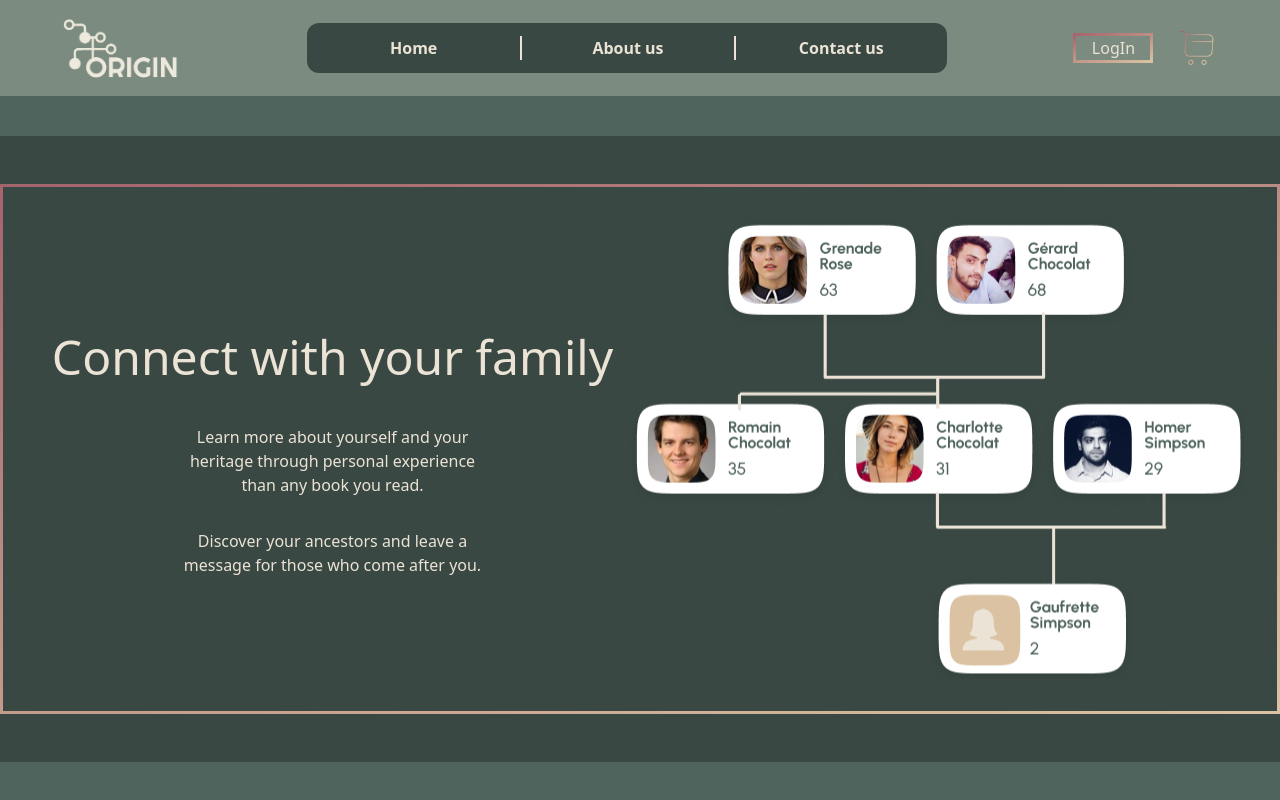
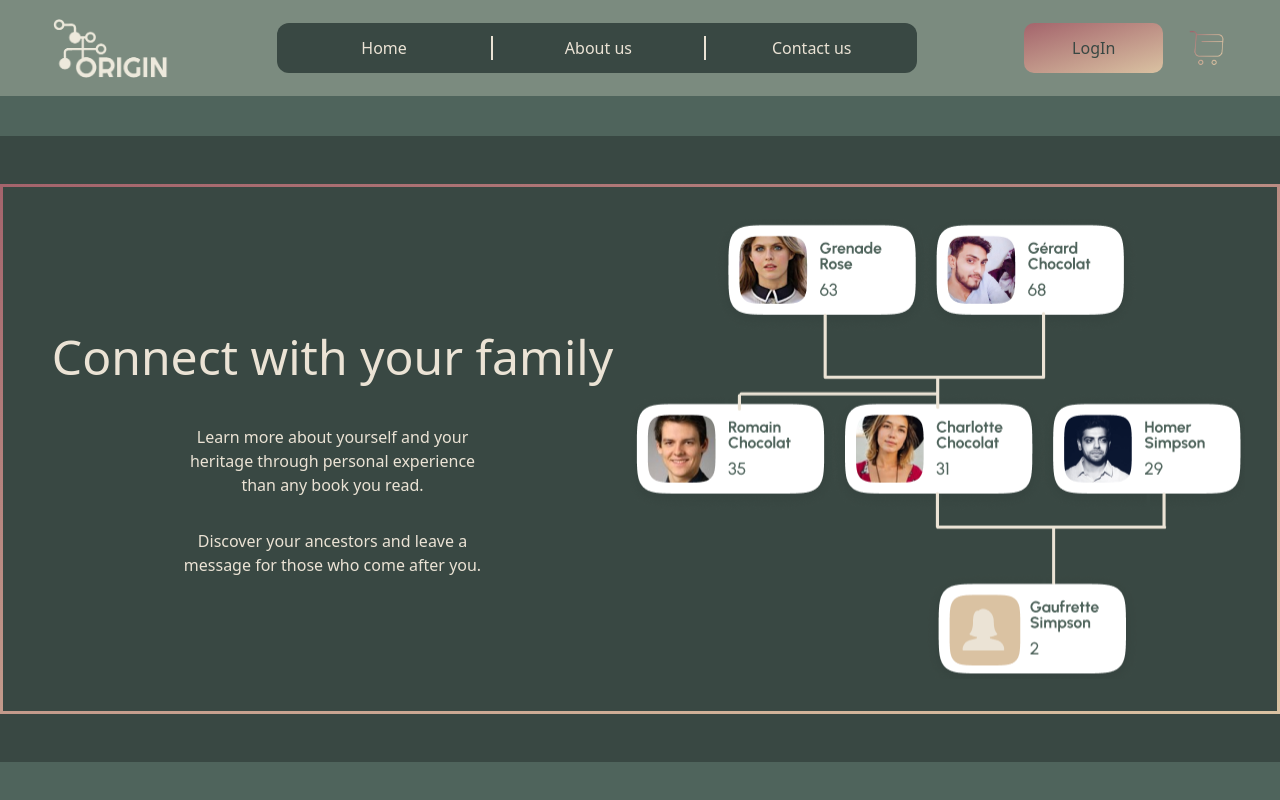
Before and after one commit to egidehirwa/origin, a React (Create React App) app in the folder frontend/: page / in a window 1280 px wide. Shown: the top 800 px of the page. Built offline with nearby package versions, Linux system fonts and the light colour scheme.

Commit message:
Renewed lost data after merge

```diff
--- a/frontend/src/components/buttons/logButton.jsx
+++ b/frontend/src/components/buttons/logButton.jsx
@@ -13,19 +13,16 @@ import { Link } from "react-router-dom";
 
 const LogInButton = () => {
     return (
-        <button className="border-gradient gradient-red min-w-[80px] max-h-[50px] px-2">
-            <Link to="/connexion">
-                LogIn
-            </Link>
-        </button>
+            <button className="bg-gradient-red lg px-12 min-h-[50px] text-darkgreen items-center">
+           <Link to="/profile">LogIn</Link>
+            </button>
     )
 }
 const LogOutButton = () => {
     return (
-        <div>
-            <Link to="/" className="border-gradient gradient-red px-4">LogOut</Link>
-            {/* need to add a logic to actually disconnect the person from the plateform */}
-        </div>
+        <button className="bg-gradient-red lg px-12 min-h-[50px] text-darkgreen items-center">
+        <Link to="/">LogOut</Link>
+         </button>
     )
 }
 
--- a/frontend/src/components/header/desktopHeader.jsx
+++ b/frontend/src/components/header/desktopHeader.jsx
@@ -13,7 +13,7 @@ const DesktopHeaderLogIn = () => {
 
       <div className="container mx-auto min-h-4 hidden lg:flex justify-around items-center z-50">
         <img src={logo} alt="Origin Logo" className="max-h-24" />
-        <div className="bg-darkgreen w-2/4 min-h-[50px] rounded-xl flex items-center text-center font-semibold divide-x-2 divide-lightcream">
+        <div className="bg-darkgreen w-2/4 min-h-[50px] rounded-xl flex items-center text-center divide-x-2 divide-lightcream">
           <Link to="/" className="w-1/3 z-10">Home</Link>
           <Link to="/about" className="w-1/3 z-10">About us</Link>
           <Link to="/contact" className="w-1/3 z-10">Contact us</Link>
--- a/frontend/src/layouts/rootLayout.jsx
+++ b/frontend/src/layouts/rootLayout.jsx
@@ -2,6 +2,7 @@ import { Outlet } from "react-router-dom";
 import FooterMobile from "../components/footer/footerMobile";
 import FooterDesktop from "../components/footer/footerDesktop";
 import DesktopHeader from "../components/header/desktopHeader";
+import BackToTopButton from "../components/buttons/backToTop";
 
 const RootLayout = ({ logedIn }) => {
   return (
@@ -13,6 +14,7 @@ const RootLayout = ({ logedIn }) => {
         < Outlet />
       </main>
       <footer className="z-10">
+        < BackToTopButton />
         < FooterMobile />
         < FooterDesktop />
       </footer>
```
